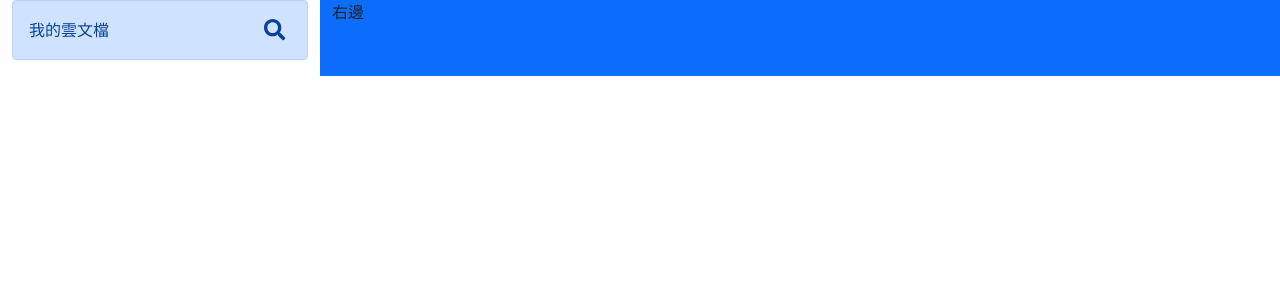
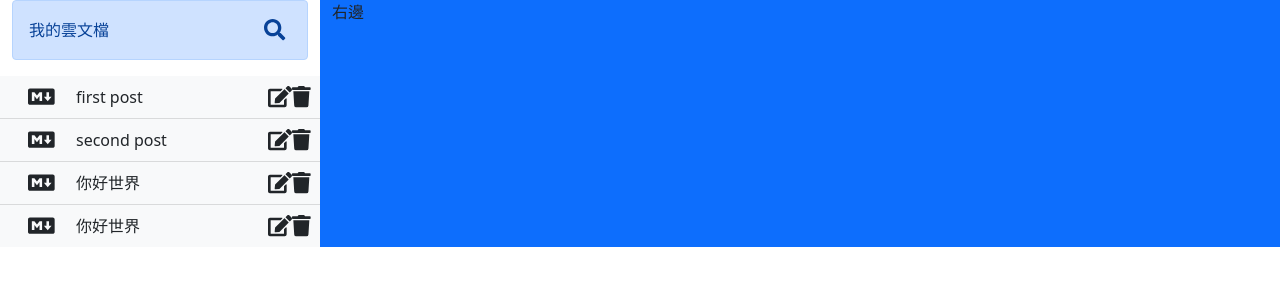
Before and after one commit to xxxamfa/longyao, a React (Create React App) app: page / in a window 1280 px wide. Shown: the top 300 px of the page. Built offline with nearby package versions, Linux system fonts and the light colour scheme.

Commit message:
靜態資料+傳入:檢查型別 . 必傳入 . 預設傳入值+FileList

```diff
--- a/package.json
+++ b/package.json
@@ -5,6 +5,7 @@
   "private": true,
   "dependencies": {
     "@fortawesome/fontawesome-svg-core": "^1.2.35",
+    "@fortawesome/free-brands-svg-icons": "^5.15.3",
     "@fortawesome/free-solid-svg-icons": "^5.15.3",
     "@fortawesome/react-fontawesome": "^0.1.14",
     "@testing-library/jest-dom": "^5.11.4",
--- a/src/App.js
+++ b/src/App.js
@@ -3,6 +3,8 @@
 import "bootstrap/dist/css/bootstrap.min.css";
 // 引入元件
 import FileSearch from "./components/FileSearch";
+import FileList from "./components/FileList";
+import defaultFiles from "./utils/defaultFiles";
 
 function App() {
   return (
@@ -15,6 +17,7 @@
               console.log(value);
             }}
           />
+          <FileList files={defaultFiles} />
         </div>
         <div className="col-9 bg-primary">右邊</div>
       </div>
--- /dev/null
+++ b/src/components/FileList.js
@@ -0,0 +1,41 @@
+import { FontAwesomeIcon } from "@fortawesome/react-fontawesome";
+import { faMarkdown } from "@fortawesome/free-brands-svg-icons";
+import PropTypes from "prop-types";
+import { faEdit, faTrash } from "@fortawesome/free-solid-svg-icons";
+
+const FileList = ({ files, onFileClick, onSaveEdit, onFileDelete }) => {
+  return (
+    <ul className="list-group list-group-flush file-list">
+      {files.map((file) => (
+        <li
+          className="list-group-item bg-light row d-flex align-items-center"
+          key={file.id}
+        >
+          <span className="col-2">
+            <FontAwesomeIcon icon={faMarkdown} size="lg" />
+          </span>
+          <span className="col-8">{file.title}</span>
+          <button
+            type="button"
+            className="icon-button col-1"
+            onClick={() => {}}
+          >
+            <FontAwesomeIcon icon={faEdit} size="lg" title="編輯" />
+          </button>
+          <button
+            type="button"
+            className="icon-button col-1"
+            onClick={() => {}}
+          >
+            <FontAwesomeIcon icon={faTrash} size="lg" title="刪除" />
+          </button>
+        </li>
+      ))}
+    </ul>
+  );
+};
+
+FileList.propTypes = {
+  files: PropTypes.array,
+};
+export default FileList;
--- a/src/components/FileSearch.js
+++ b/src/components/FileSearch.js
@@ -3,7 +3,8 @@
 import { FontAwesomeIcon } from "@fortawesome/react-fontawesome";
 import { faSearch, faTimes } from "@fortawesome/free-solid-svg-icons";
 // 引用FontAwesome end
-
+// 引入傳入型別檢查工具
+import PropTypes from "prop-types";
 const FileSearch = ({ title, onFileSearch }) => {
   const [inputActive, setInputActive] = useState(false);
   const [value, setValue] = useState("");
@@ -69,11 +70,7 @@
               setValue(e.target.value);
             }}
           />
-          <button
-            type="button"
-            className="icon-button"
-            onClick={closeSearch}
-          >
+          <button type="button" className="icon-button" onClick={closeSearch}>
             <FontAwesomeIcon icon={faTimes} size="lg" title="關閉" />
           </button>
         </>
@@ -82,4 +79,15 @@
   );
 };
 
+// 檢查型別 . isRequired:必傳入
+FileSearch.propTypes = {
+  title: PropTypes.string,
+  inFileSearch: PropTypes.func.isRequired,
+};
+
+// 預設傳入值設定
+FileSearch.defaultProps = {
+  title: "j8 d8 d8",
+};
+
 export default FileSearch;
--- /dev/null
+++ b/src/utils/defaultFiles.js
@@ -0,0 +1,28 @@
+const defaultFiles = [
+  {
+    id: '1',
+    title: 'first post',
+    body: '*should be aware of this*',
+    createdAt: 1563762965704
+  },
+  {
+    id: '2',
+    title: 'second post',
+    body: '## this is the title',
+    createdAt: 1563762965704
+  },
+  {
+    id: '3',
+    title: '你好世界',
+    body: '### 这是另外一个小标题欧',
+    createdAt: 1563762965704
+  },
+  {
+    id: '4',
+    title: '你好世界',
+    body: '**粗体内容**',
+    createdAt: 1563762965704
+  }
+]
+
+export default defaultFiles
```
Also changed, not shown: 1 other file (tests, documents, lock files or other folders).
